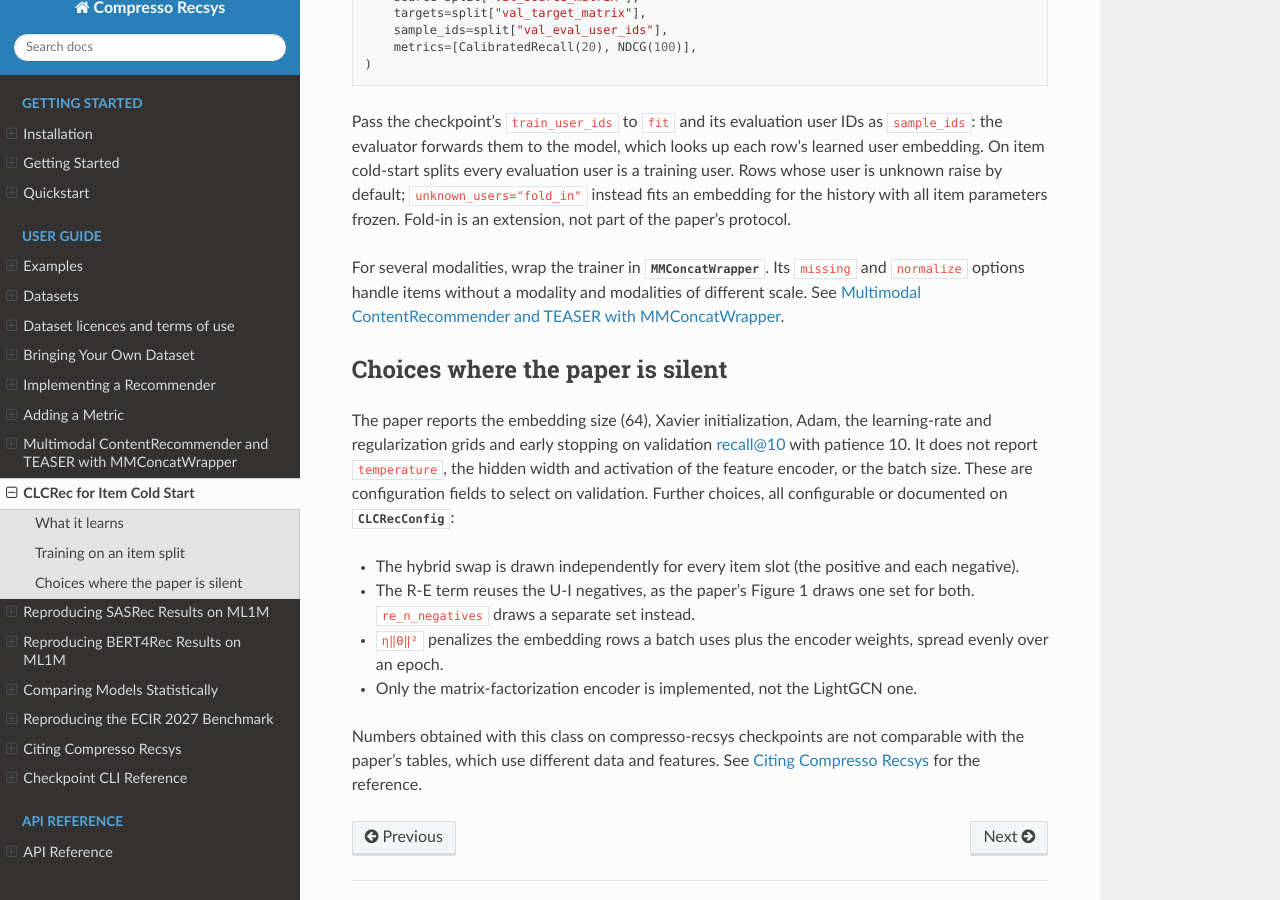
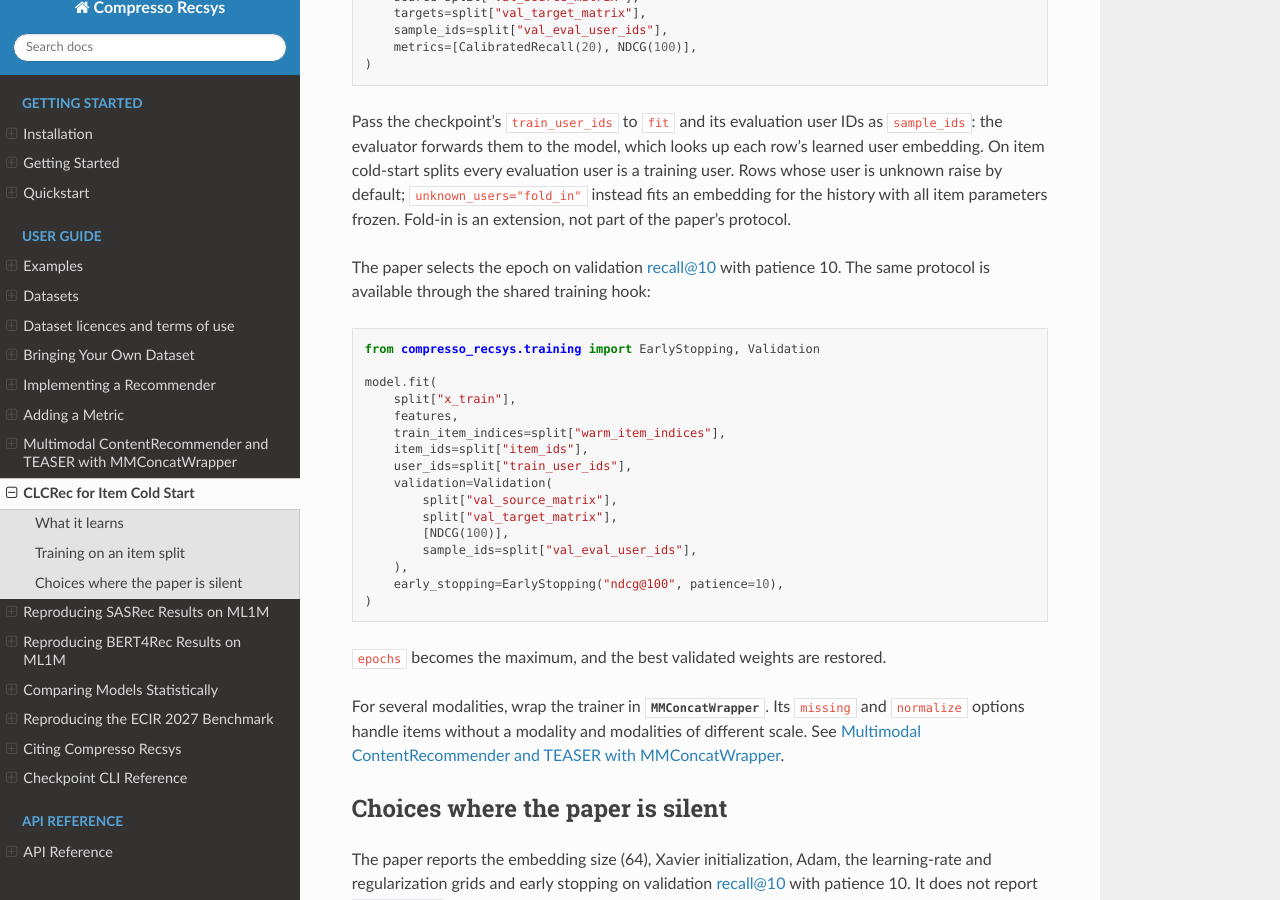
Before and after one commit to zombak79/compresso-recsys, a Sphinx documentation site: the page built from docs/source/clcrec.rst, in a window 1280 px wide and 900 px high, scrolled down 1028 px. Built offline with Sphinx 7.4.7 and the Read the Docs theme 3.1.0, drawn with Linux system fonts in a browser that asks for light colours.

Commit message:
CLCRec docs: early stopping example and changelog

```diff
--- a/docs/source/clcrec.rst
+++ b/docs/source/clcrec.rst
@@ -63,6 +63,30 @@ default; ``unknown_users="fold_in"`` instead fits an embedding for the history
 with all item parameters frozen. Fold-in is an extension, not part of the
 paper's protocol.
 
+The paper selects the epoch on validation recall@10 with patience 10. The same
+protocol is available through the shared training hook:
+
+.. code-block:: python
+
+   from compresso_recsys.training import EarlyStopping, Validation
+
+   model.fit(
+       split["x_train"],
+       features,
+       train_item_indices=split["warm_item_indices"],
+       item_ids=split["item_ids"],
+       user_ids=split["train_user_ids"],
+       validation=Validation(
+           split["val_source_matrix"],
+           split["val_target_matrix"],
+           [NDCG(100)],
+           sample_ids=split["val_eval_user_ids"],
+       ),
+       early_stopping=EarlyStopping("ndcg@100", patience=10),
+   )
+
+``epochs`` becomes the maximum, and the best validated weights are restored.
+
 For several modalities, wrap the trainer in
 :class:`~compresso_recsys.models.MMConcatWrapper`. Its ``missing`` and
 ``normalize`` options handle items without a modality and modalities of
```
Also changed, not shown: CHANGELOG.md (+3 -2 lines).
